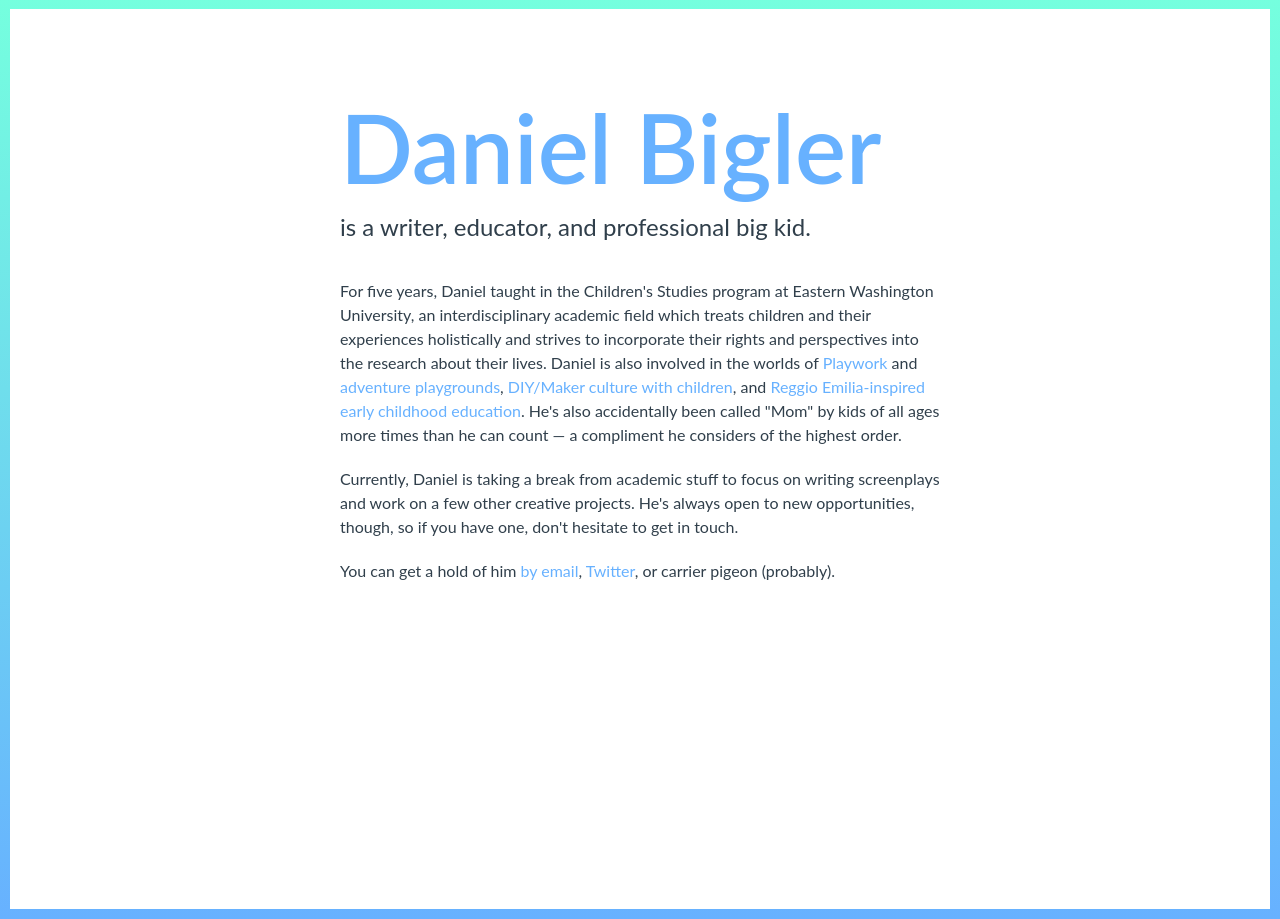
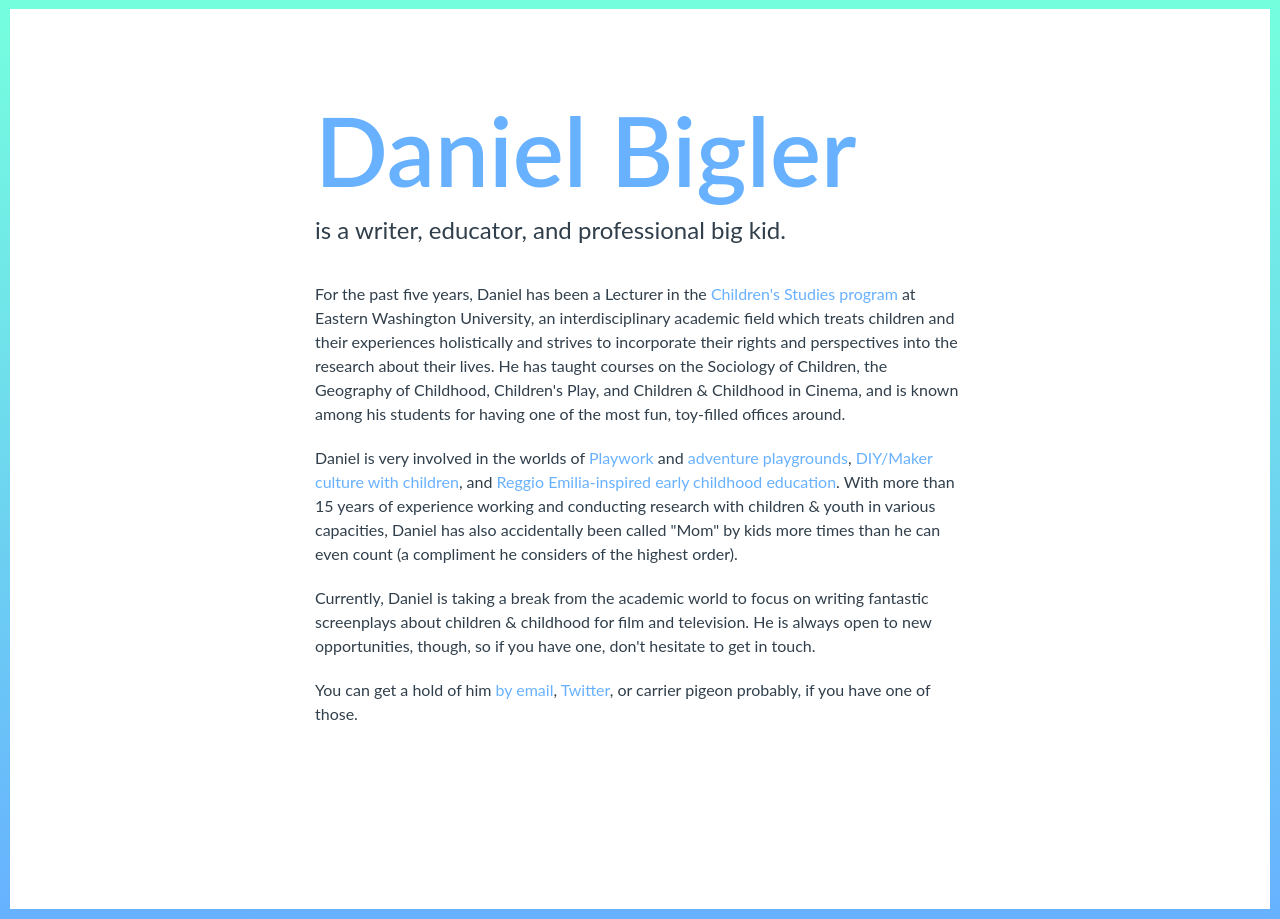
Before and after one commit to danielsaurus/danielsaurus.github.io, a Jekyll site: the page built from index.html, in a window 1280 px wide. Built offline with Jekyll 4.4.1, drawn with Linux system fonts in a browser that asks for light colours; nearby versions of some CDN libraries; library files that are not in the unit come from our copies.

Commit message:
more poop.

```diff
--- a/assets/css/main.scss
+++ b/assets/css/main.scss
@@ -107,7 +107,7 @@ ul {
 
 
 .wrapper {
-    max-width: 600px;
+    max-width: 650px;
     margin: auto;
     padding: 60px 30px 60px 30px;
     @media screen and (max-width: $br) {
--- a/index.html
+++ b/index.html
@@ -8,7 +8,8 @@ layout: default
 </div>
 
 <div class="fancypantsbody">
-	<p>For five years, Daniel taught in the Children's Studies program at Eastern Washington University, an interdisciplinary academic field which treats children and their experiences holistically and strives to incorporate their rights and perspectives into the research about their lives. Daniel is also involved in the worlds of <a href="https://playeverything.wordpress.com/play-and-playwork/">Playwork</a> and <a href="http://adventureplaygrounds.hampshire.edu">adventure playgrounds</a>, <a href="http://www.tinkeringschool.com">DIY/Maker culture with children</a>, and <a href="https://en.wikipedia.org/wiki/Reggio_Emilia_approach">Reggio Emilia-inspired early childhood education</a>. He's also accidentally been called "Mom" by kids of all ages more times than he can count — a compliment he considers of the highest order.</p>
-	<p>Currently, Daniel is taking a break from academic stuff to focus on writing screenplays and work on a few other creative projects. He's always open to new opportunities, though, so if you have one, don't hesitate to get in touch.</p>
-	<p>You can get a hold of him <a href="mailto:hello@danielbigler.com">by email</a>, <a href="http://www.twitter.com/thisisdaniel/">Twitter</a>, or carrier pigeon (probably).</p>
+	<p>For the past five years, Daniel has been a Lecturer in the <a href="http://www.ewu.edu/children">Children's Studies program</a> at Eastern Washington University, an interdisciplinary academic field which treats children and their experiences holistically and strives to incorporate their rights and perspectives into the research about their lives. He has taught courses on the <em>Sociology of Children</em>, the <em>Geography of Childhood</em>, <em>Children's Play</em>, and <em>Children & Childhood in Cinema</em>, and is known among his students for having one of the most fun, toy-filled offices around.</p>
+	<p>Daniel is very involved in the worlds of <a href="https://playeverything.wordpress.com/play-and-playwork/">Playwork</a> and <a href="http://adventureplaygrounds.hampshire.edu">adventure playgrounds</a>, <a href="http://www.tinkeringschool.com">DIY/Maker culture with children</a>, and <a href="https://en.wikipedia.org/wiki/Reggio_Emilia_approach">Reggio Emilia-inspired early childhood education</a>. With more than 15 years of experience working and conducting research with children & youth in various capacities, Daniel has also accidentally been called "Mom" by kids more times than he can even count (a compliment he considers of the highest order).</p>
+	<p>Currently, Daniel is taking a break from the academic world to focus on writing fantastic screenplays about children & childhood for film and television. He is always open to new opportunities, though, so if you have one, don't hesitate to get in touch.</p>
+	<p>You can get a hold of him <a href="mailto:hello@danielbigler.com">by email</a>, <a href="http://www.twitter.com/thisisdaniel/">Twitter</a>, or carrier pigeon probably, if you have one of those.</p>
 </div>
```
Also changed, not shown: 2 other files.
